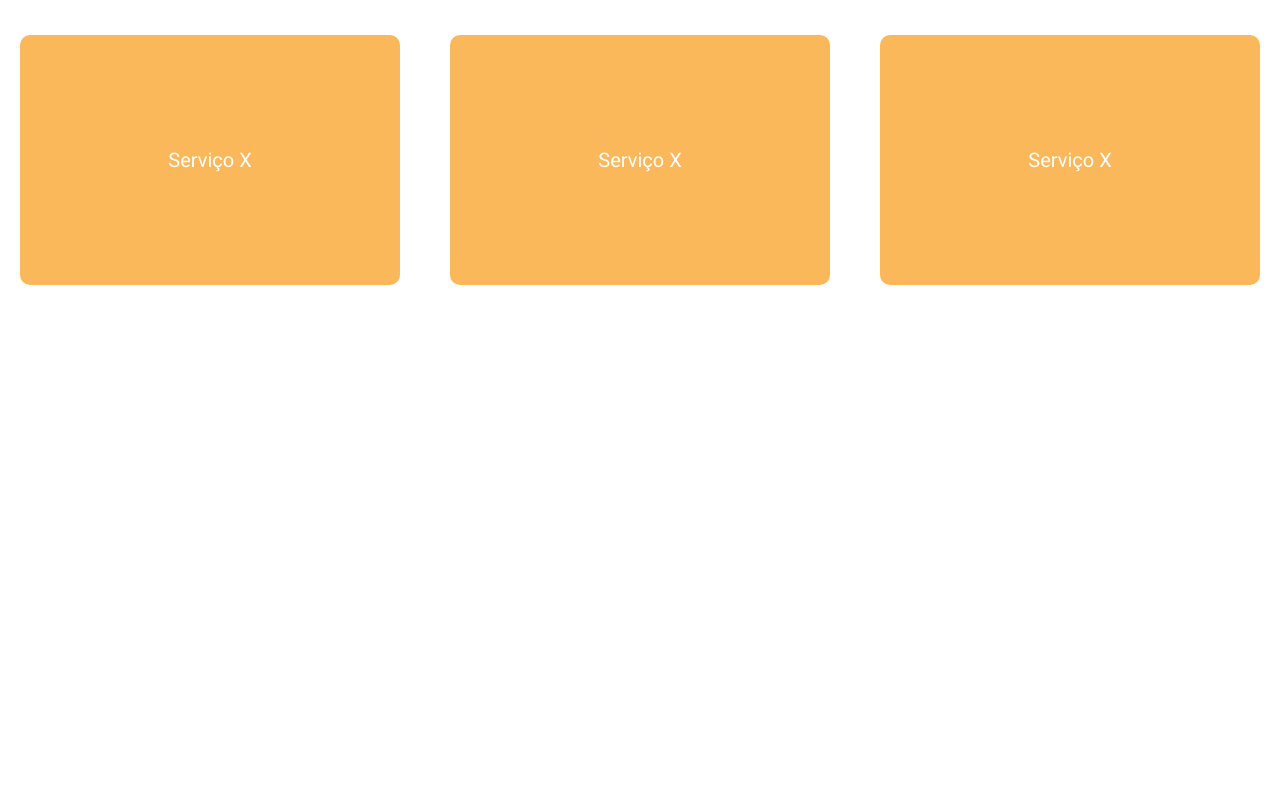
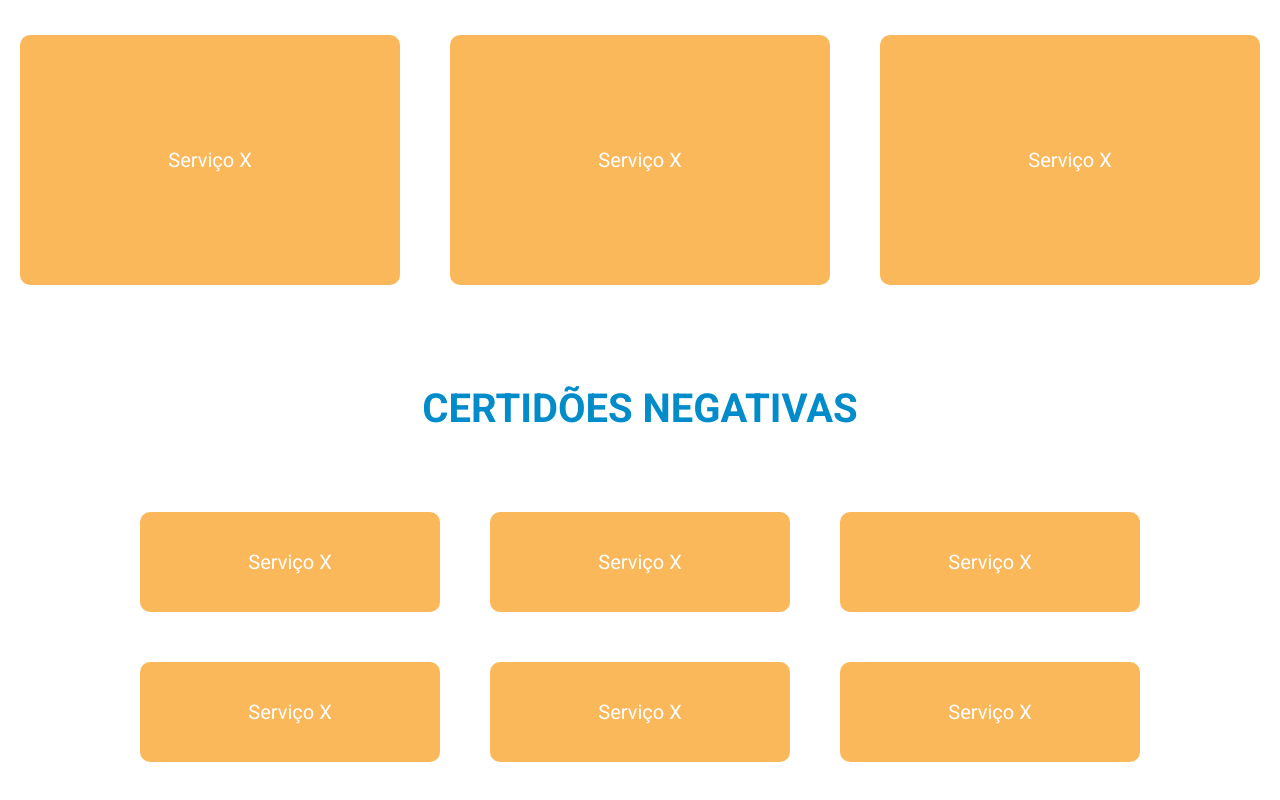
Before and after one commit to ThamirisMaria/sala-virtual-do-empreendedor, an Angular app: page /sala-virtual in a window 1280 px wide. Shown: the part 1915-2715 px from the top of the page. Before the commit the page ends 2258 px from the top, so only its background shows below. Built offline with nearby package versions, Linux system fonts and the light colour scheme.

Commit message:
add: certidoes negativas section to sala virtual component

```diff
--- a/src/app/sala-virtual/sala-virtual.component.html
+++ b/src/app/sala-virtual/sala-virtual.component.html
@@ -32,4 +32,15 @@
             <button class="btn btn-nota-fiscal">Serviço X</button>
         </div>
     </section>
+    <section id="certidoes-negativas">
+        <h1 class="section-title">CERTIDÕES NEGATIVAS</h1>
+        <div id="btns-sections">
+            <button class="btn btn-certidoes-negativas">Serviço X</button>
+            <button class="btn btn-certidoes-negativas">Serviço X</button>
+            <button class="btn btn-certidoes-negativas">Serviço X</button>
+            <button class="btn btn-certidoes-negativas">Serviço X</button>
+            <button class="btn btn-certidoes-negativas">Serviço X</button>
+            <button class="btn btn-certidoes-negativas">Serviço X</button>
+        </div>
+    </section>
 </main>
```
